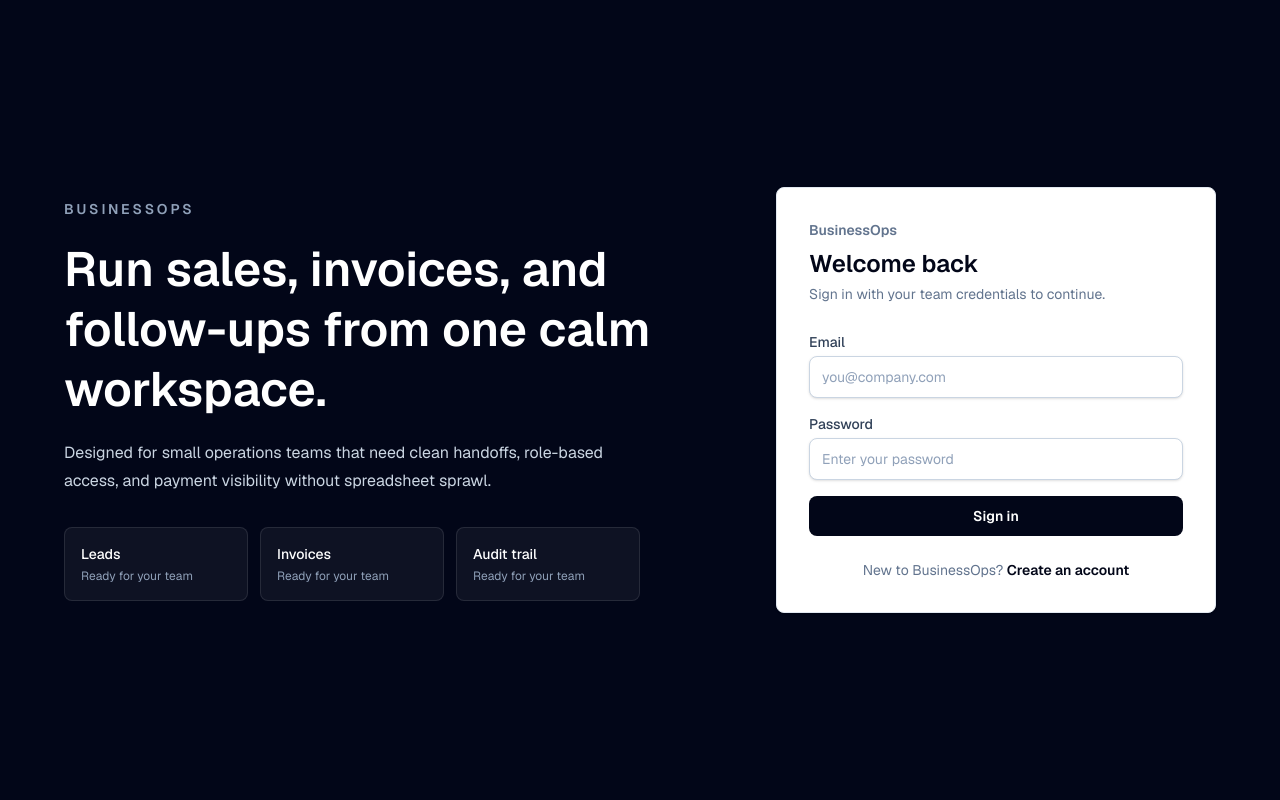
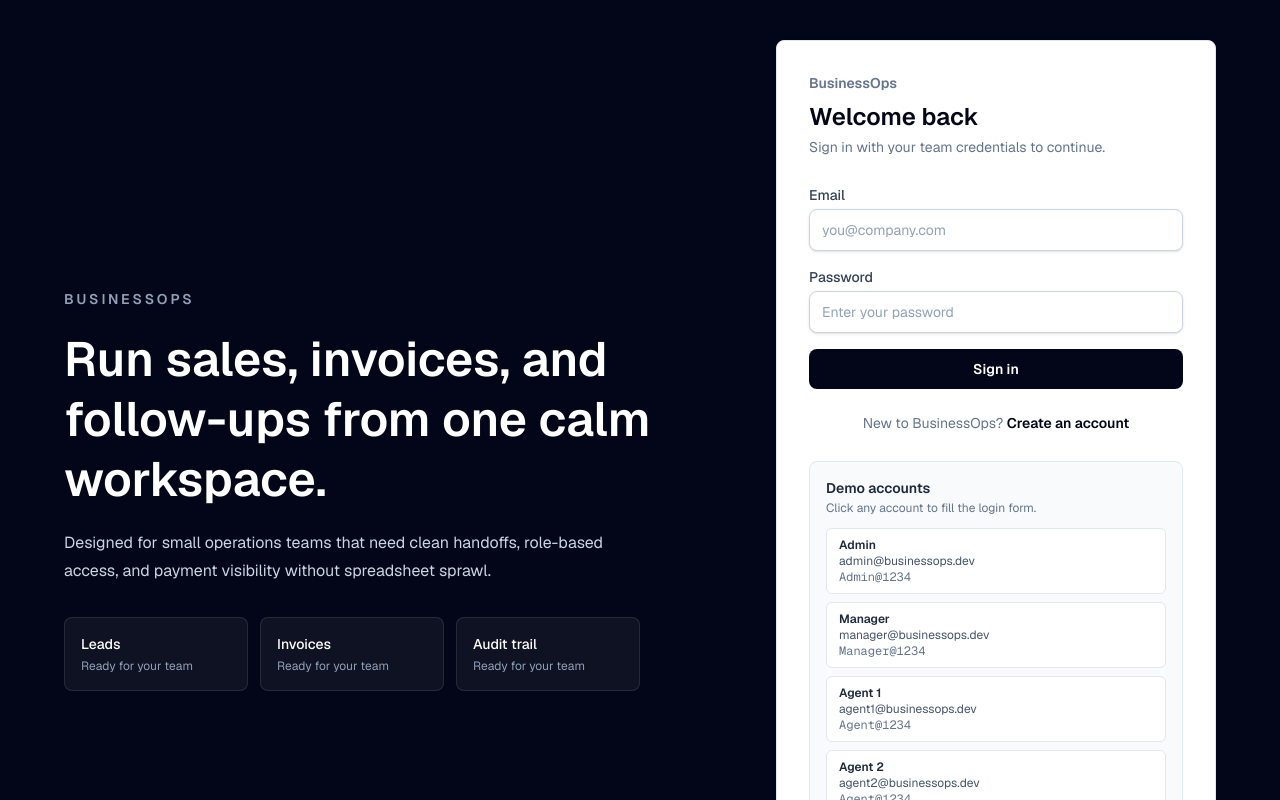
Before and after one commit to Sumntpathak/businessops-portal, a Next.js app: page /login in a window 1280 px wide. Shown: the top 800 px of the page. Built offline with nearby package versions, Linux system fonts and the light colour scheme.

Commit message:
Restore demo login accounts

```diff
--- a/src/app/(auth)/login/page.tsx
+++ b/src/app/(auth)/login/page.tsx
@@ -6,6 +6,7 @@ import { useState } from "react";
 import { Button, Card, CardBody, Input } from "@/shared/ui";
 import { APP_NAME } from "@/shared/constants";
 import { loginSchema, type LoginInput } from "@/features/auth/auth.schema";
+import { DEMO_ACCOUNTS } from "@/features/auth/demo-accounts";
 
 type FieldErrors = Partial<Record<keyof LoginInput, string>>;
 
@@ -15,6 +16,12 @@ export default function LoginPage() {
   const [fieldErrors, setFieldErrors] = useState<FieldErrors>({});
   const [error, setError] = useState("");
   const [loading, setLoading] = useState(false);
+
+  function fillDemoAccount(account: (typeof DEMO_ACCOUNTS)[number]) {
+    setForm({ email: account.email, password: account.password });
+    setError("");
+    setFieldErrors({});
+  }
 
   async function handleSubmit(e: React.FormEvent) {
     e.preventDefault();
@@ -127,6 +134,27 @@ export default function LoginPage() {
                 Create an account
               </Link>
             </p>
+
+            <div className="mt-7 rounded-lg border border-slate-200 bg-slate-50 p-4">
+              <div className="mb-3">
+                <p className="text-sm font-semibold text-slate-800">Demo accounts</p>
+                <p className="mt-0.5 text-xs text-slate-500">Click any account to fill the login form.</p>
+              </div>
+              <div className="space-y-2">
+                {DEMO_ACCOUNTS.map((account) => (
+                  <button
+                    key={account.email}
+                    type="button"
+                    onClick={() => fillDemoAccount(account)}
+                    className="w-full rounded-md border border-slate-200 bg-white px-3 py-2 text-left text-xs transition hover:border-slate-300 hover:bg-slate-100"
+                  >
+                    <span className="block font-semibold text-slate-800">{account.role}</span>
+                    <span className="block text-slate-600">{account.email}</span>
+                    <span className="block font-mono text-slate-500">{account.password}</span>
+                  </button>
+                ))}
+              </div>
+            </div>
           </CardBody>
         </Card>
       </div>
--- /dev/null
+++ b/src/features/auth/demo-accounts.ts
@@ -0,0 +1,7 @@
+export const DEMO_ACCOUNTS = [
+  { role: "Admin", email: "admin@businessops.dev", password: "Admin@1234" },
+  { role: "Manager", email: "manager@businessops.dev", password: "Manager@1234" },
+  { role: "Agent 1", email: "agent1@businessops.dev", password: "Agent@1234" },
+  { role: "Agent 2", email: "agent2@businessops.dev", password: "Agent@1234" },
+  { role: "Finance", email: "finance@businessops.dev", password: "Finance@1234" },
+] as const;
--- a/src/server/db/seed.ts
+++ b/src/server/db/seed.ts
@@ -6,6 +6,7 @@ import { neon } from "@neondatabase/serverless";
 import { drizzle } from "drizzle-orm/neon-http";
 import bcrypt from "bcryptjs";
 import * as schema from "./schema";
+import { DEMO_ACCOUNTS } from "@/features/auth/demo-accounts";
 
 const sql = neon(process.env.DATABASE_URL!);
 const db = drizzle(sql, { schema });
@@ -18,18 +19,16 @@ const addDays = (d: Date, n: number) => {
   return r;
 };
 
-function requiredEnv(name: string) {
-  const value = process.env[name];
-  if (!value) throw new Error(`${name} is required to seed users`);
-  return value;
+function optionalEnv(name: string) {
+  return process.env[name];
 }
 
 const seedPasswords = {
-  admin: requiredEnv("SEED_ADMIN_PASSWORD"),
-  manager: requiredEnv("SEED_MANAGER_PASSWORD"),
-  agentOne: requiredEnv("SEED_AGENT_ONE_PASSWORD"),
-  agentTwo: requiredEnv("SEED_AGENT_TWO_PASSWORD"),
-  finance: requiredEnv("SEED_FINANCE_PASSWORD"),
+  admin: optionalEnv("SEED_ADMIN_PASSWORD") ?? DEMO_ACCOUNTS[0].password,
+  manager: optionalEnv("SEED_MANAGER_PASSWORD") ?? DEMO_ACCOUNTS[1].password,
+  agentOne: optionalEnv("SEED_AGENT_ONE_PASSWORD") ?? DEMO_ACCOUNTS[2].password,
+  agentTwo: optionalEnv("SEED_AGENT_TWO_PASSWORD") ?? DEMO_ACCOUNTS[3].password,
+  finance: optionalEnv("SEED_FINANCE_PASSWORD") ?? DEMO_ACCOUNTS[4].password,
 };
 
 async function seed() {
```
Also changed, not shown: 2 other files (tests, documents, lock files or other folders).
